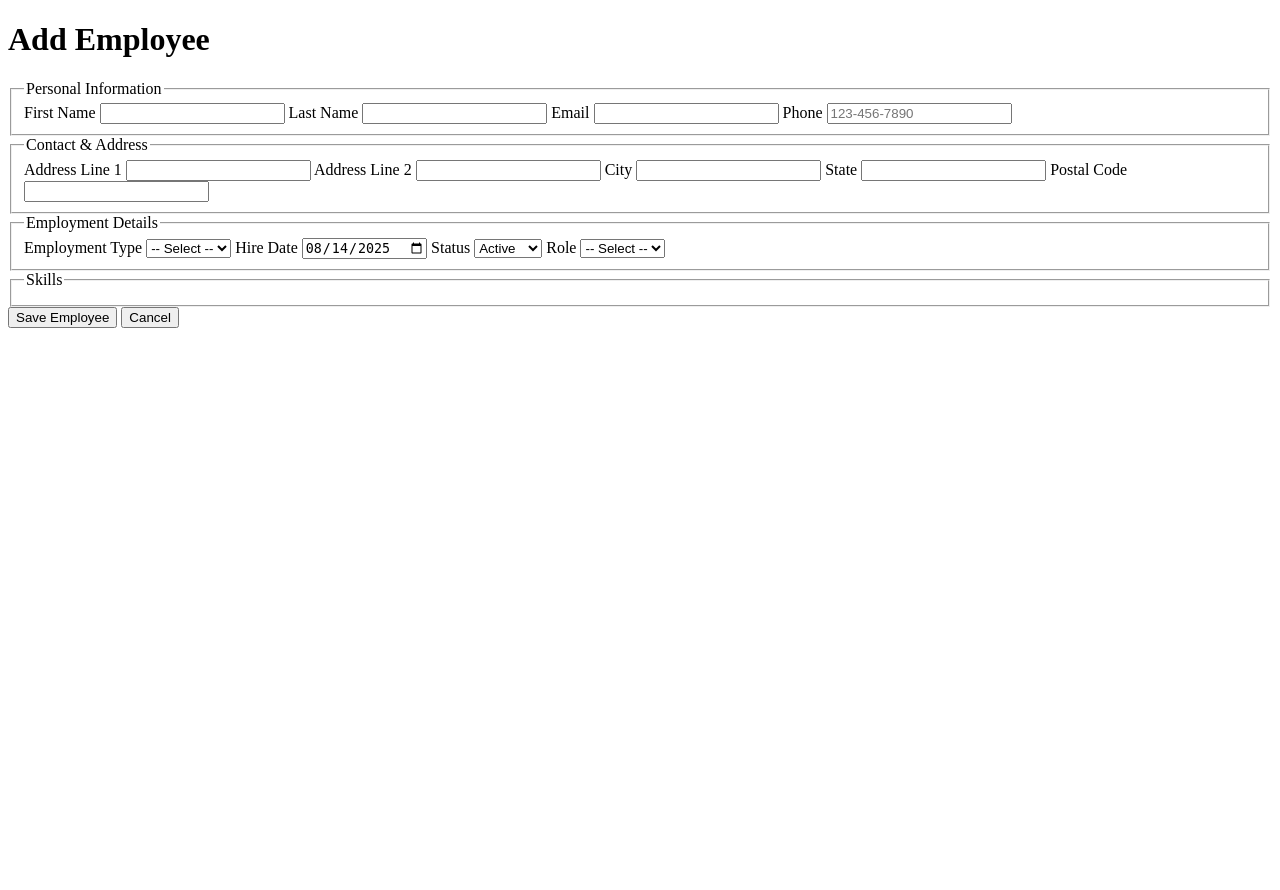
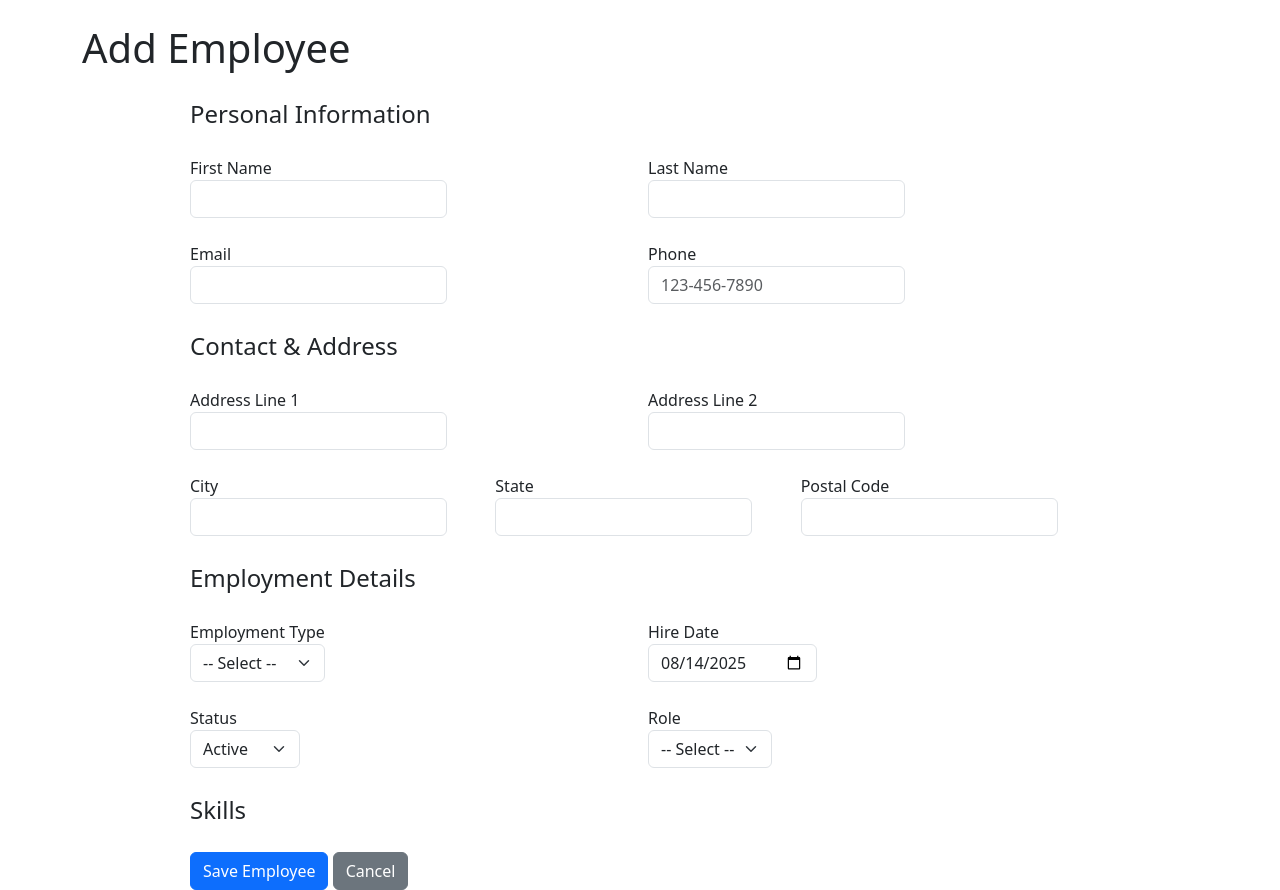
Before and after one commit to johndadey-cyber/FieldOps, a PHP site: page /public/add_employee.php in a window 1280 px wide. Before the commit the page ends 328 px from the top, so only its background shows below. Run offline with PHP 8.4, Linux system fonts and the light colour scheme; data that the repository does not hold is empty; some libraries are stand-ins or nearby versions.

Commit message:
Add Bootstrap styling to employee form

```diff
--- /dev/null
+++ b/public/css/employee_form.css
@@ -0,0 +1,9 @@
+/* Custom tweaks for the employee form */
+#employeeForm {
+    max-width: 900px;
+    margin: 0 auto;
+}
+
+fieldset {
+    margin-bottom: 1rem;
+}
--- a/public/employee_form.php
+++ b/public/employee_form.php
@@ -25,6 +25,9 @@ $roles = Role::all($pdo);
   <meta charset="utf-8">
   <title>Add Employee</title>
   <meta name="viewport" content="width=device-width, initial-scale=1">
+  <link href="https://cdn.jsdelivr.net/npm/bootstrap@5.3.3/dist/css/bootstrap.min.css" rel="stylesheet">
+  <link rel="stylesheet" href="css/employee_form.css">
+  <script src="https://cdn.jsdelivr.net/npm/bootstrap@5.3.3/dist/js/bootstrap.bundle.min.js"></script>
 </head>
 <body>
 <?php
@@ -40,53 +43,73 @@ function stickyArr(string $name): array {
     return is_array($v) ? $v : [];
 }
 ?>
-  <h1>Add Employee</h1>
-  <div id="form-errors" style="color:red"></div>
+  <div class="container mt-4">
+    <h1 class="mb-4">Add Employee</h1>
+    <div id="form-errors" class="text-danger mb-3"></div>
     <form id="employeeForm" method="post" action="employee_save.php" autocomplete="off">
       <input type="hidden" name="csrf_token" value="<?= s($__csrf) ?>">
 
-    <fieldset>
-      <legend>Personal Information</legend>
-      <label>First Name
-        <input type="text" name="first_name" maxlength="50" value="<?= s(sticky('first_name')) ?>" required>
+      <fieldset class="row g-3">
+        <legend class="col-12">Personal Information</legend>
+        <div class="col-md-6">
+          <label class="form-label">First Name
+            <input type="text" class="form-control" name="first_name" maxlength="50" value="<?= s(sticky('first_name')) ?>" required>
           </label>
-      <label>Last Name
-        <input type="text" name="last_name" maxlength="50" value="<?= s(sticky('last_name')) ?>" required>
+        </div>
+        <div class="col-md-6">
+          <label class="form-label">Last Name
+            <input type="text" class="form-control" name="last_name" maxlength="50" value="<?= s(sticky('last_name')) ?>" required>
           </label>
-      <label>Email
-        <input type="email" name="email" value="<?= s(sticky('email')) ?>" required>
+        </div>
+        <div class="col-md-6">
+          <label class="form-label">Email
+            <input type="email" class="form-control" name="email" value="<?= s(sticky('email')) ?>" required>
           </label>
-      <label>Phone
-        <input type="tel" name="phone" value="<?= s(sticky('phone')) ?>" required pattern="\d{3}[\s-]?\d{3}[\s-]?\d{4}" placeholder="123-456-7890" title="Enter a 10-digit phone number">
+        </div>
+        <div class="col-md-6">
+          <label class="form-label">Phone
+            <input type="tel" class="form-control" name="phone" value="<?= s(sticky('phone')) ?>" required pattern="\d{3}[\s-]?\d{3}[\s-]?\d{4}" placeholder="123-456-7890" title="Enter a 10-digit phone number">
           </label>
+        </div>
       </fieldset>
 
-    <fieldset>
-      <legend>Contact &amp; Address</legend>
-      <label>Address Line 1
-        <input type="text" id="address_line1" name="address_line1" value="<?= s(sticky('address_line1')) ?>" required>
+      <fieldset class="row g-3">
+        <legend class="col-12">Contact &amp; Address</legend>
+        <div class="col-md-6">
+          <label class="form-label">Address Line 1
+            <input type="text" class="form-control" id="address_line1" name="address_line1" value="<?= s(sticky('address_line1')) ?>" required>
           </label>
-      <label>Address Line 2
-        <input type="text" id="address_line2" name="address_line2" value="<?= s(sticky('address_line2')) ?>">
+        </div>
+        <div class="col-md-6">
+          <label class="form-label">Address Line 2
+            <input type="text" class="form-control" id="address_line2" name="address_line2" value="<?= s(sticky('address_line2')) ?>">
           </label>
-      <label>City
-        <input type="text" id="city" name="city" value="<?= s(sticky('city')) ?>" required>
+        </div>
+        <div class="col-md-4">
+          <label class="form-label">City
+            <input type="text" class="form-control" id="city" name="city" value="<?= s(sticky('city')) ?>" required>
           </label>
-      <label>State
-        <input type="text" id="state" name="state" value="<?= s(sticky('state')) ?>" required>
+        </div>
+        <div class="col-md-4">
+          <label class="form-label">State
+            <input type="text" class="form-control" id="state" name="state" value="<?= s(sticky('state')) ?>" required>
           </label>
-      <label>Postal Code
-        <input type="text" id="postal_code" name="postal_code" value="<?= s(sticky('postal_code')) ?>" required>
+        </div>
+        <div class="col-md-4">
+          <label class="form-label">Postal Code
+            <input type="text" class="form-control" id="postal_code" name="postal_code" value="<?= s(sticky('postal_code')) ?>" required>
           </label>
+        </div>
         <input type="hidden" id="home_address_lat" name="home_address_lat" value="<?= s(sticky('home_address_lat')) ?>">
         <input type="hidden" id="home_address_lon" name="home_address_lon" value="<?= s(sticky('home_address_lon')) ?>">
         <input type="hidden" id="google_place_id" name="google_place_id" value="<?= s(sticky('google_place_id')) ?>">
       </fieldset>
 
-    <fieldset>
-      <legend>Employment Details</legend>
-      <label>Employment Type
-        <select name="employment_type" required>
+      <fieldset class="row g-3">
+        <legend class="col-12">Employment Details</legend>
+        <div class="col-md-6">
+          <label class="form-label">Employment Type
+            <select class="form-select" name="employment_type" required>
               <?php $et = sticky('employment_type'); ?>
               <option value="">-- Select --</option>
               <option value="Full-Time" <?= $et==='Full-Time'? 'selected':''; ?>>Full-Time</option>
@@ -94,18 +117,24 @@ function stickyArr(string $name): array {
               <option value="Contractor" <?= $et==='Contractor'? 'selected':''; ?>>Contractor</option>
             </select>
           </label>
-      <label>Hire Date
-        <input type="date" name="hire_date" value="<?= s(sticky('hire_date', date('Y-m-d'))) ?>" required>
+        </div>
+        <div class="col-md-6">
+          <label class="form-label">Hire Date
+            <input type="date" class="form-control" name="hire_date" value="<?= s(sticky('hire_date', date('Y-m-d'))) ?>" required>
           </label>
-      <label>Status
+        </div>
+        <div class="col-md-6">
+          <label class="form-label">Status
             <?php $st = sticky('status', 'Active'); ?>
-        <select name="status" required>
+            <select class="form-select" name="status" required>
               <option value="Active" <?= $st==='Active'? 'selected':''; ?>>Active</option>
               <option value="Inactive" <?= $st==='Inactive'? 'selected':''; ?>>Inactive</option>
             </select>
           </label>
-      <label>Role
-        <select name="role_id">
+        </div>
+        <div class="col-md-6">
+          <label class="form-label">Role
+            <select class="form-select" name="role_id">
               <?php $selRole = sticky('role_id'); ?>
               <option value="">-- Select --</option>
               <?php foreach ($roles as $role): ?>
@@ -114,23 +143,29 @@ function stickyArr(string $name): array {
               <?php endforeach; ?>
             </select>
           </label>
+        </div>
       </fieldset>
 
-    <fieldset>
-      <legend>Skills</legend>
+      <fieldset class="row g-3">
+        <legend class="col-12">Skills</legend>
         <?php $selSkills = stickyArr('skills'); ?>
         <?php foreach ($skills as $sk): ?>
           <?php $id = (int)$sk['id']; $name = (string)$sk['name']; ?>
-        <label>
-          <input type="checkbox" name="skills[]" value="<?= $id ?>" <?= in_array((string)$id, $selSkills, true) ? 'checked' : '' ?>>
-          <?= s($name) ?>
-        </label>
+          <div class="col-md-4">
+            <div class="form-check">
+              <input class="form-check-input" type="checkbox" name="skills[]" value="<?= $id ?>" <?= in_array((string)$id, $selSkills, true) ? 'checked' : '' ?>>
+              <label class="form-check-label"><?= s($name) ?></label>
+            </div>
+          </div>
         <?php endforeach; ?>
       </fieldset>
 
-    <button type="submit">Save Employee</button>
-    <button type="button" onclick="window.location.href='employees.php'">Cancel</button>
+      <div class="mt-3">
+        <button type="submit" class="btn btn-primary">Save Employee</button>
+        <button type="button" class="btn btn-secondary" onclick="window.location.href='employees.php'">Cancel</button>
+      </div>
     </form>
+  </div>
   <script src="js/employee_form.js"></script>
   <script src="https://maps.googleapis.com/maps/api/js?key=<?= htmlspecialchars(MAPS_API_KEY, ENT_QUOTES, 'UTF-8') ?>&libraries=places"></script>
   <script src="js/google_address_autocomplete.js"></script>
```
Lines whose indentation alone changed are shown as unchanged.
